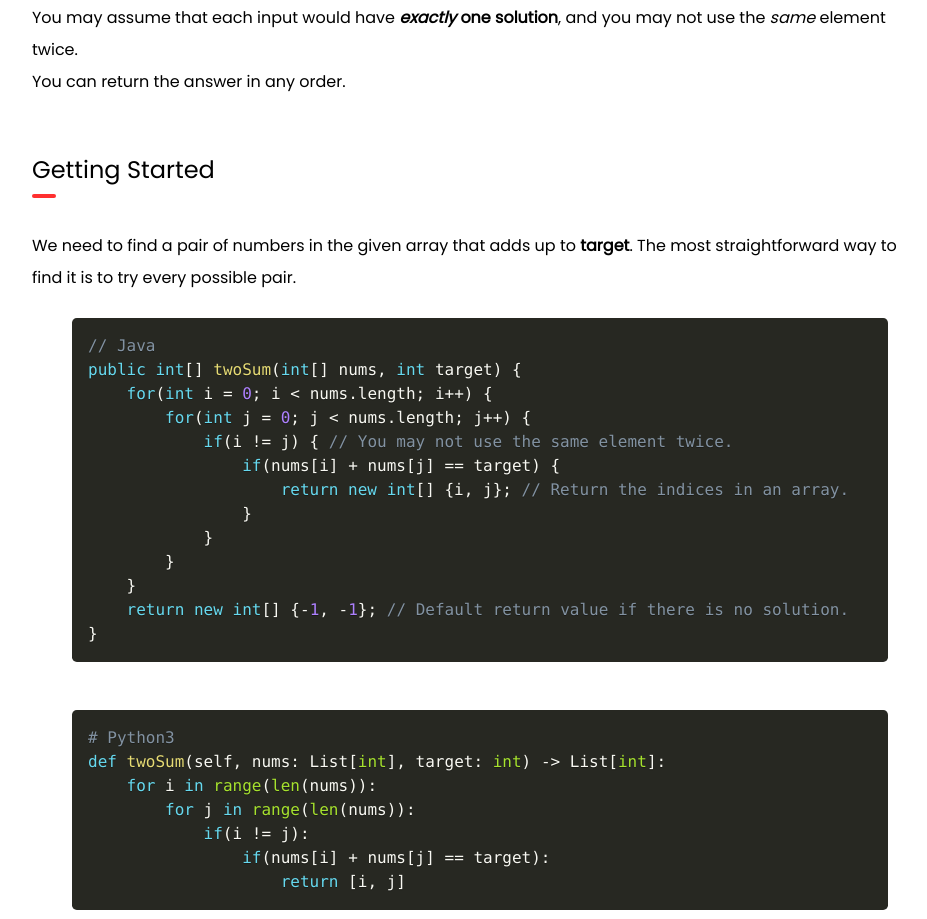
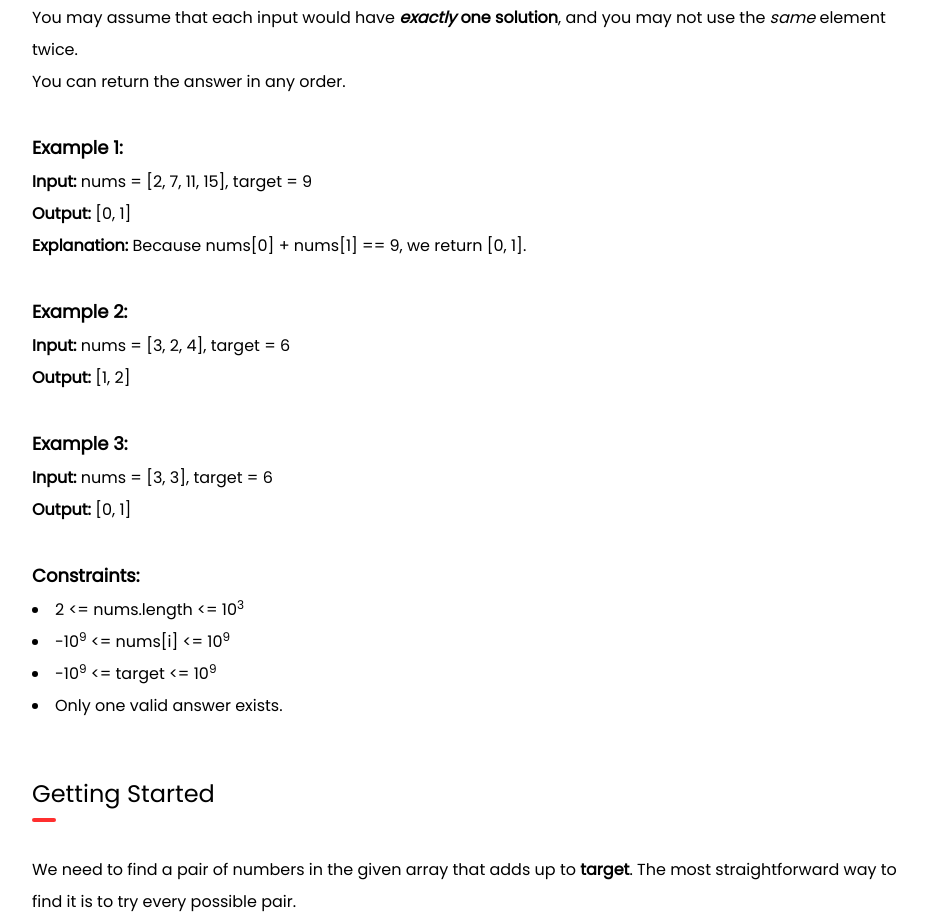
Before and after one commit to thesourceproject/thesourceproject.github.io, a Nuxt app: page /article/6-LeetCode-1-Two-Sum in a window 1280 px wide. Shown: the part 820-1739 px from the top of the page, without its empty margins (160-1087 px from the left). Built offline with nearby package versions, Linux system fonts and the light colour scheme; a web font is replaced by a local one.

Commit message:
article 6 update

```diff
--- a/pages/article/6-LeetCode-1-Two-Sum.vue
+++ b/pages/article/6-LeetCode-1-Two-Sum.vue
@@ -45,8 +45,26 @@
         You may assume that each input would have
         <strong><em>exactly</em> one solution</strong>, and you may not use the
         <em>same</em> element twice.<br />
-        You can return the answer in any order.
+        You can return the answer in any order.<br /><br />
+        <strong class="text-lg">Example 1:</strong><br />
+        <strong>Input:</strong> nums = [2, 7, 11, 15], target = 9<br />
+        <strong>Output:</strong> [0, 1]<br />
+        <strong>Explanation:</strong> Because nums[0] + nums[1] == 9, we return
+        [0, 1].<br /><br />
+        <strong class="text-lg">Example 2:</strong><br />
+        <strong>Input:</strong> nums = [3, 2, 4], target = 6<br />
+        <strong>Output:</strong> [1, 2]<br /><br />
+        <strong class="text-lg">Example 3:</strong><br />
+        <strong>Input:</strong> nums = [3, 3], target = 6<br />
+        <strong>Output:</strong> [0, 1]<br /><br />
+        <strong class="text-lg">Constraints:</strong>
       </p>
+      <ul class="list-disc list-inside">
+        <li>2 &lt;= nums.length &lt;= 10<sup>3</sup></li>
+        <li>-10<sup>9</sup> &lt;= nums[i] &lt;= 10<sup>9</sup></li>
+        <li>-10<sup>9</sup> &lt;= target &lt;= 10<sup>9</sup></li>
+        <li>Only one valid answer exists.</li>
+      </ul>
       <div class="mt-12 flex flex-col">
         <h2 class="text-2xl">Getting Started</h2>
         <div class="w-6 h-1 bg-background-2 rounded-full"></div>
```
